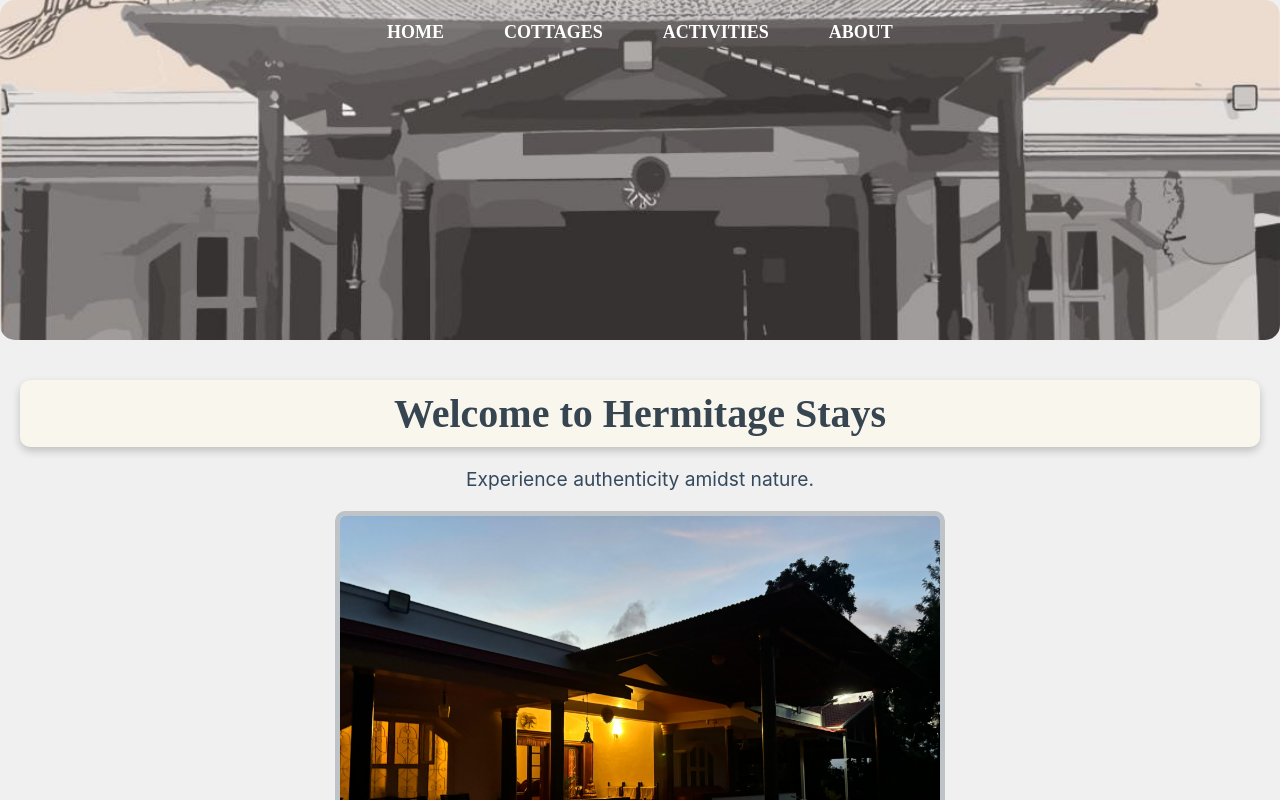
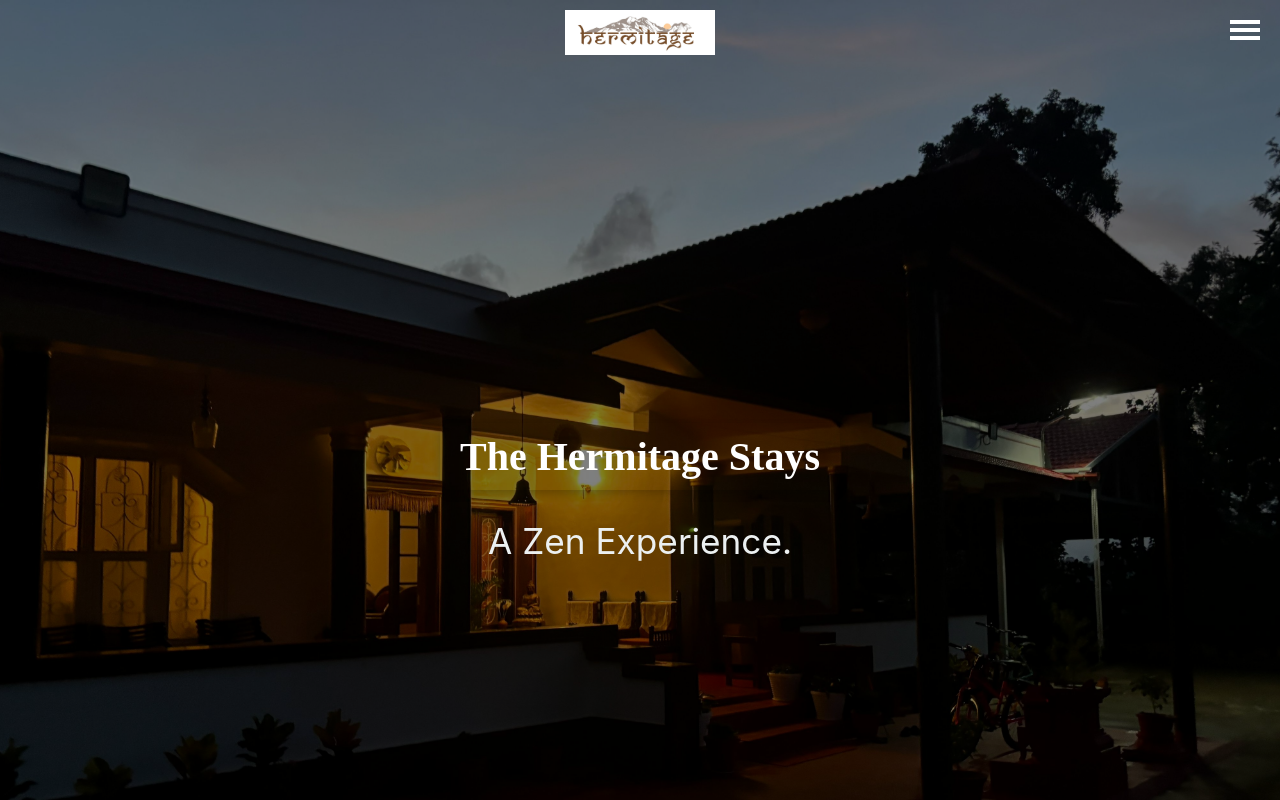
Before and after one commit to ponnanna-ks/example-website, a React (Create React App) app: page / in a window 1280 px wide. Shown: the top 800 px of the page. Built offline with nearby package versions, Linux system fonts and the light colour scheme.

Commit message:
Home page header

```diff
--- a/src/App.js
+++ b/src/App.js
@@ -27,7 +27,6 @@
   return (
     <Router>
       <AppContainer>
-      <Header scrollToSection={scrollToSection} />
       <div className="app-container">
         <Element name="home">
           <Home />
--- a/src/components/Title.js
+++ b/src/components/Title.js
@@ -11,6 +11,12 @@
     opacity: 1;
   }
 `;
+const breathe = keyframes`
+  0% { height: 100px; width: 100px; }
+  30% { height: 400px; width: 400px; opacity: 1 }
+  40% { height: 405px; width: 405px; opacity: 0.3; }
+  100% { height: 100px; width: 100px; opacity: 0.6; }
+ `
 
 const popOutFromRight = keyframes`
   from {
@@ -32,6 +38,9 @@
   margin: 20px 0;
   border-radius: 10px;
   box-shadow: 0 4px 8px rgba(0, 0, 0, 0.2);
+   ${({ title, animate }) => title === 'home' && animate && css`
+    background-color: transparent;
+  `}
 `;
 
 const TitleText = styled.h1`
@@ -46,10 +55,15 @@
   ${({ animate }) => animate && css`
     animation: ${popOutFromLeft} 1s ease-out;
   `}
+   ${({ title, animate }) => title === 'home' && animate && css`
+    background-color: transparent;
+    color: #FFF;
+    animation: ${breathe} 1s ease-out;
+  `}
 `;
 
 const TitleBar = ({ title, animate, children }) => (
-  <TitleWrapper>
+  <TitleWrapper title={title} animate={animate}>
     <TitleText title={title} animate={animate}>{children}</TitleText>
   </TitleWrapper>
 );
--- a/src/components/styles/header.css
+++ b/src/components/styles/header.css
@@ -1,11 +1,10 @@
 /* header.css */
 .header {
-    background-color: #2c3e50; /* Header background color */
-    background-image: url('../../assets/images/image.png');
+    background-color: #FFFFFF;
     background-size: cover; /* Cover the entire header area */
     background-position: center center; /* Center the background image */
     padding: 20px 0; /* Top and bottom padding */
-    height: 300px; /* Adjust the height of the header */
+    height: 20px; /* Adjust the height of the header */
     font-family: 'Times New Roman', Times, serif; /* Apply traditional font style */
     border-radius: 15px; /* Rounded corners */
   }
--- a/src/pages/Home.js
+++ b/src/pages/Home.js
@@ -1,8 +1,9 @@
-import React, { useState } from 'react';
+import React, { useEffect, useRef, useState } from 'react';
 import styled, { keyframes } from 'styled-components';
 import homeImage from '../assets/images/homestay.jpg';
-import ImageModal from '../components/ImageModal';
 import TitleBar from '../components/Title';
+import logo from '../assets/images/logo.jpg';
+import { Link } from 'react-scroll';
 
 const fadeIn = keyframes`
   from {
@@ -15,61 +16,139 @@
 
 const Container = styled.div`
   text-align: center;
-  padding: 20px;
+  padding: 100px 20px;
   animation: ${fadeIn} 2s ease-in;
+  background: url(${homeImage}) no-repeat center;
+  background-size: cover;
+  position: relative;
+  min-height: 100vh;
+  overflow-x: hidden; /* Prevent horizontal overflow */
 `;
 
-const Title = styled.h1`
-  font-size: 2.5em;
-  color: #2c3e50;
+const Overlay = styled.div`
+  position: absolute;
+  top: 0;
+  left: 0;
+  width: 100%;
+  height: 100%;
+  background-color: rgba(0, 0, 0, 0.5); /* Add an overlay to make text more readable */
+  display: flex;
+  flex-direction: column;
+  justify-content: center;
+  align-items: center;
+  padding: 20px;
+  box-sizing: border-box; /* Ensure padding does not cause overflow */
 `;
 
 const Subtitle = styled.p`
-  font-size: 1.2em;
-  color: #34495e;
+  font-size: 2.2em;
+  color: #ecf0f1;
+  margin-top: 10px;
 `;
 
-const ImageContainer = styled.div`
-  display: flex;
-  justify-content: center;
-  margin-top: 20px;
-  animation: ${fadeIn} 2s ease-in;
+const Logo = styled.img`
+  position: absolute;
+  top: 10px;
+  left: 50%;
+  transform: translateX(-50%);
+  width: 150px; /* Adjust the size of the logo as needed */
+  height: auto;
+  max-width: 100%; /* Ensure logo does not cause overflow */
 `;
 
-const StyledImage = styled.img`
-  width: 80%;
-  max-width: 600px;
-  height: auto;
-  border: 5px solid #bdc3c7;
-  border-radius: 10px;
-  transition: transform 0.3s, box-shadow 0.3s;
+const Hamburger = styled.div`
+  position: absolute;
+  top: 20px;
+  right: 20px;
+  width: 30px;
+  height: 20px;
+  display: flex;
+  flex-direction: column;
+  justify-content: space-between;
   cursor: pointer;
 
-  &:hover {
-    transform: scale(1.05);
-    box-shadow: 0 10px 20px rgba(0, 0, 0, 0.2);
+  div {
+    width: 100%;
+    height: 4px;
+    background-color: #fff;
+  }
+`;
+
+const NavMenu = styled.ul`
+  list-style: none;
+  display: ${({ open }) => (open ? 'flex' : 'none')};
+  flex-direction: column;
+  align-items: center;
+  position: absolute;
+  top: 60px;
+  right: 20px;
+  background: rgba(0, 0, 0, 0.8);
+  padding: 10px;
+  border-radius: 5px;
+
+  li {
+    margin: 10px 0;
+  }
+
+  a {
+    color: #fff;
+    text-decoration: none;
+    font-size: 1.2em;
   }
 `;
 
 const Home = () => {
-  const [isModalOpen, setModalOpen] = useState(false);
+  const [isVisible, setIsVisible] = useState(false);
+  const [menuOpen, setMenuOpen] = useState(false);
+  const homeRef = useRef(null);
 
-  const handleImageClick = () => {
-    setModalOpen(true);
-  };
+  useEffect(() => {
+    const observer = new IntersectionObserver(
+      ([entry]) => {
+        if (entry.isIntersecting) {
+          setIsVisible(true);
+        } else {
+          setIsVisible(false);
+        }
+      },
+      {
+        threshold: 0.1,
+      }
+    );
 
-  const handleCloseModal = () => {
-    setModalOpen(false);
-  };
+    if (homeRef.current) {
+      observer.observe(homeRef.current);
+    }
+
+    return () => {
+      if (homeRef.current) {
+        observer.unobserve(homeRef.current);
+      }
+    };
+  }, []);
 
   return (
-    <Container>
-      <TitleBar>Welcome to Hermitage Stays</TitleBar>
-      <Subtitle>Experience authenticity amidst nature.</Subtitle>
-      <ImageContainer>
-        <StyledImage src={homeImage} alt="Hermitage Stays" onClick={handleImageClick} />
-      </ImageContainer>
-      {isModalOpen && <ImageModal src={homeImage} onClose={handleCloseModal} />}
+    <Container ref={homeRef}>
+      <Overlay>
+        <div style={{backgroundColor: "#FFFFFF"}}>
+          <Logo src={logo} alt="Hermitage Stays Logo" />
+          <Hamburger onClick={() => setMenuOpen(!menuOpen)}>
+          <div></div>
+          <div></div>
+          <div></div>
+        </Hamburger>
+        </div>
+      <NavMenu open={menuOpen}>
+        <li><Link to="home" smooth={true} duration={800} onClick={() => setMenuOpen(false)}>Home</Link></li>
+        <li><Link to="cottages" smooth={true} duration={800} onClick={() => setMenuOpen(false)}>Cottages</Link></li>
+        <li><Link to="activities" smooth={true} duration={800} onClick={() => setMenuOpen(false)}>Activities</Link></li>
+        <li><Link to="about" smooth={true} duration={800} onClick={() => setMenuOpen(false)}>About</Link></li>
+      </NavMenu>
+        <TitleBar title="home" animate={isVisible}>
+          The Hermitage Stays
+        </TitleBar>
+        <Subtitle>A Zen Experience.</Subtitle>
+      </Overlay>
     </Container>
   );
 };
```
Also changed, not shown: src/assets/images/logo.jpg (added).
